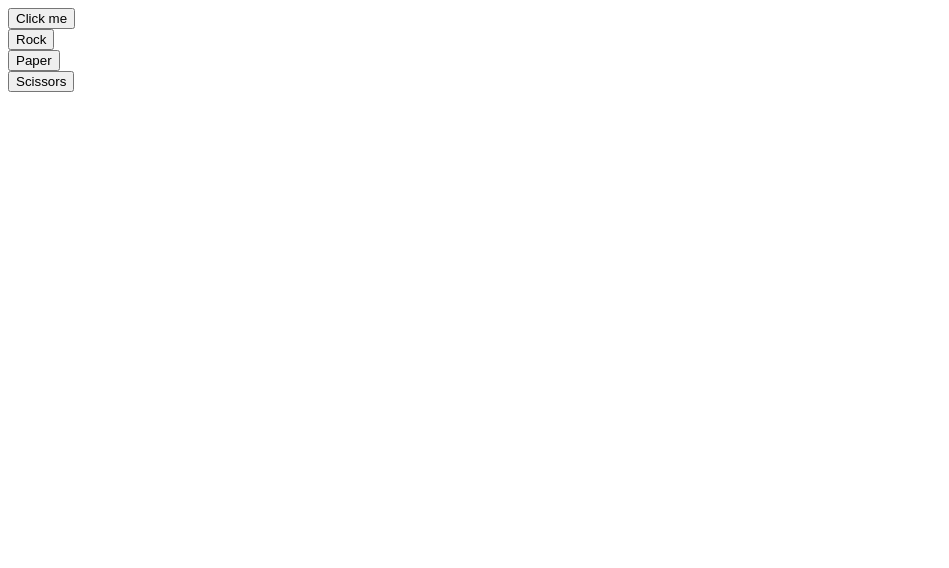
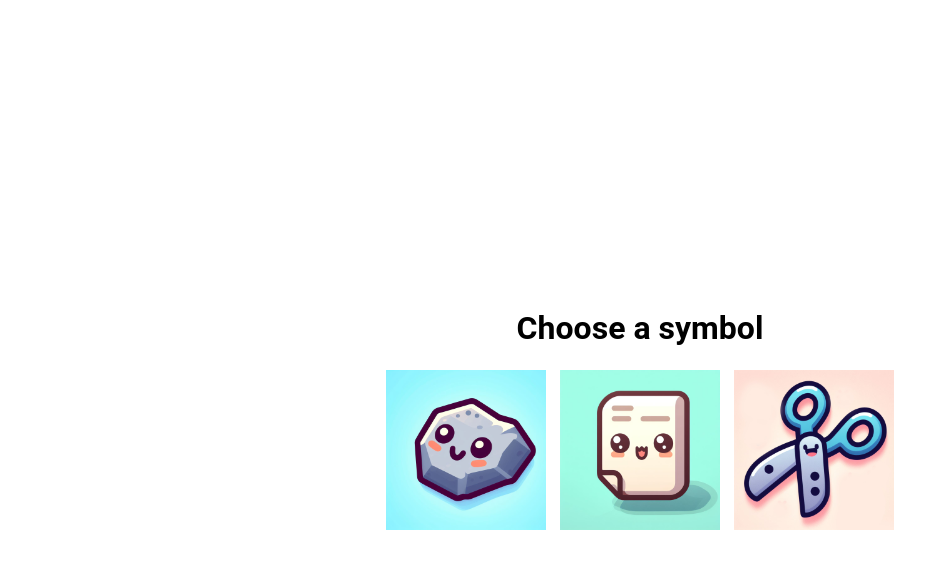
Before and after one commit to Kristinaa-dev/rock-paper-scissors, a plain HTML site: page index.html in a window 1280 px wide. Shown: the whole page, without its empty margins (0-949 px from the left). Drawn offline with Linux system fonts and the light colour scheme.

Commit message:
Add styling and userInput buttons

```diff
--- a/index.html
+++ b/index.html
@@ -6,13 +6,43 @@
     <meta name="viewport" content="width=device-width, initial-scale=1.0">
     <title>Rock Paper Scissors</title>
     <script src="./script.js" defer></script>
+    <link rel="stylesheet" href="./style.css">
 </head>
 <body>
-    <div id="myDiv">
+    <div id="ui">
+        <div class="userInterface">
+            <h1 id="choicePrompt">Choose a symbol</h1>
+            <h1 id="userPrompt">You chose</h1>
 
+            <div class="Buttons">
+                <button id="rock" onclick="userInput('rock')">
+                    <img src="./img/rock.jpg" alt="rock" class="inputButtons">
+                </button>
+                <button id="paper" onclick="userInput('paper')">
+                    <img src="./img/paper.jpg" alt="paper" class="inputButtons">
+                </button>
+                <button id="scissors" onclick="userInput('scissors')">
+                    <img src="./img/scissors.jpg" alt="scissors"  class="inputButtons">
+                </button>
+            </div>
+        </div>
+        <div class="computerInterface">
+            <h1 id="computerChoicePrompt">Computer chose</h1>
+            <div class="computerChoice">
+                <img src="./img/rock.jpg" alt="rock" id="computerRock" class="computerButtons">
+                <img src="./img/paper.jpg" alt="paper" id="computerPaper" class="computerButtons">
+                <img src="./img/scissors.jpg" alt="scissors" id="computerScissors" class="computerButtons">
+        </div>
     </div>
-    <div id="rock"></div>
+
+
+
+
+
+
+
+    <!-- <div id="rock"></div>
     <div id="paper"></div>
-    <div id="scissors"></div>
+    <div id="scissors"></div> -->
 </body>
 </html>
--- a/script.js
+++ b/script.js
@@ -4,16 +4,11 @@ function getComputerChoice(){
     return choices[choiceNum];
 }
 
-function getUserChoice(){
-    let input = prompt();
-    // make input case insensitive and return it
-    return input[0].toUpperCase() + input.slice(1).toLowerCase();
-}
 
 
-function playRound(){
+function playRound(user_choice){
     let com_choice = getComputerChoice();
-    let user_choice = getUserChoice();
+    // let user_choice = getUserChoice();
     console.log(com_choice);
     console.log(user_choice);
 
@@ -81,45 +76,36 @@ function game(){
     }
     return;
 }
-
-
-// Create a button element
-const btn = document.createElement("button");
-
-const rockBtn = document.createElement("button");
-const paperBtn = document.createElement("button");
-const scissorsBtn = document.createElement("button");
+function compInput(choice){
+    console.log(choice);
+    choice = "computer" + choice;
+    document.getElementById('computerRock').style.display = 'none';
+    document.getElementById('computerPaper').style.display = 'none';
+    document.getElementById('computerScissors').style.display = 'none';
+    document.getElementById('choicePrompt').style.display = 'none';
+    // Display the button that was clicked
+    document.getElementsByClassName("computerInterface").style.display = 'block';
+    document.getElementById('ui').style.flexDirection = 'row';
+    document.getElementById(choice).style.display = 'block';
 
 
 
-// Set button attributes
-btn.setAttribute("id", "myBtn");
-btn.setAttribute("type", "button");
-btn.setAttribute("value", "Click me");
+    // document.getElementsByClassName('ui').style.display = 'flex';
 
-rockBtn.setAttribute("id", "rock");
-rockBtn.setAttribute("type", "butotn");
-rockBtn.setAttribute("value", "Rock");
-paperBtn.setAttribute("id", "paper");
-paperBtn.setAttribute("type", "butotn");
-paperBtn.setAttribute("value", "Paper");
-scissorsBtn.setAttribute("id", "scissors");
-scissorsBtn.setAttribute("type", "butotn");
-scissorsBtn.setAttribute("value", "Scissors");
-// Add text to the button
-btn.innerHTML = "Click me";
-rockBtn.innerHTML = "Rock";
-paperBtn.innerHTML = "Paper";
-scissorsBtn.innerHTML = "Scissors";
 
-// Add an event listener to the button
-btn.addEventListener("click", function() {
-  alert("Button clicked!");
-});
+}
 
-// Append the button to a div element
-document.getElementById("myDiv").appendChild(btn);
 
-document.getElementById("rock").appendChild(rockBtn);
-document.getElementById("paper").appendChild(paperBtn);
-document.getElementById("scissors").appendChild(scissorsBtn);
+function userInput(choice){
+    console.log(choice);
+    document.getElementById('rock').style.display = 'none';
+    document.getElementById('paper').style.display = 'none';
+    document.getElementById('scissors').style.display = 'none';
+    document.getElementById(choice).style.display = 'block';
+    document.getElementById('choicePrompt').style.display = 'none';
+    // Display the button that was clicked
+    document.getElementById('userPrompt').style.display = 'block';
+    compInput(getComputerChoice());
+
+
+}
--- /dev/null
+++ b/style.css
@@ -0,0 +1,67 @@
+body{
+    font-family: 'Roboto', sans-serif;
+}
+
+
+button{
+    border: none;
+    outline: none;
+    background: none;
+    cursor: pointer;
+    border-radius: 200px;
+    border: transparent 1px solid;
+}
+
+.Buttons, .inputButtons{
+    display: flex;
+    flex-direction: row;
+    /* width: 250px; */
+    height: 10rem;
+
+}
+.userInterface{
+    display: flex;
+    flex-direction: column;
+    justify-content: center;
+    align-items: center;
+    height: 100vh;
+
+}
+.computerInterface{
+    display: flex;
+    flex-direction: column;
+    justify-content: center;
+    align-items: center;
+    height: 100vh;
+
+}
+.computerInterface{
+    display: none;
+}
+
+.computerChoice, .computerButtons{
+    display: flex;
+    /* display: none; */
+    flex-direction: row;
+    justify-content: center;
+    align-items: center;
+    height: 10rem;
+    /* width: 100%; */
+
+}
+#userPrompt{
+    display: none;
+}
+#ui{
+    display: flex;
+    flex-direction: row;
+    justify-content: center;
+    align-items: center;
+    height: 100vh;
+
+
+}
+
+/* .inputButtons{
+    width: 100%;
+} */
```
Also changed, not shown: img/paper.jpg (added), img/rock.jpg (added), img/scissors-orig.jpg (added), img/scissors.jpg (added).
